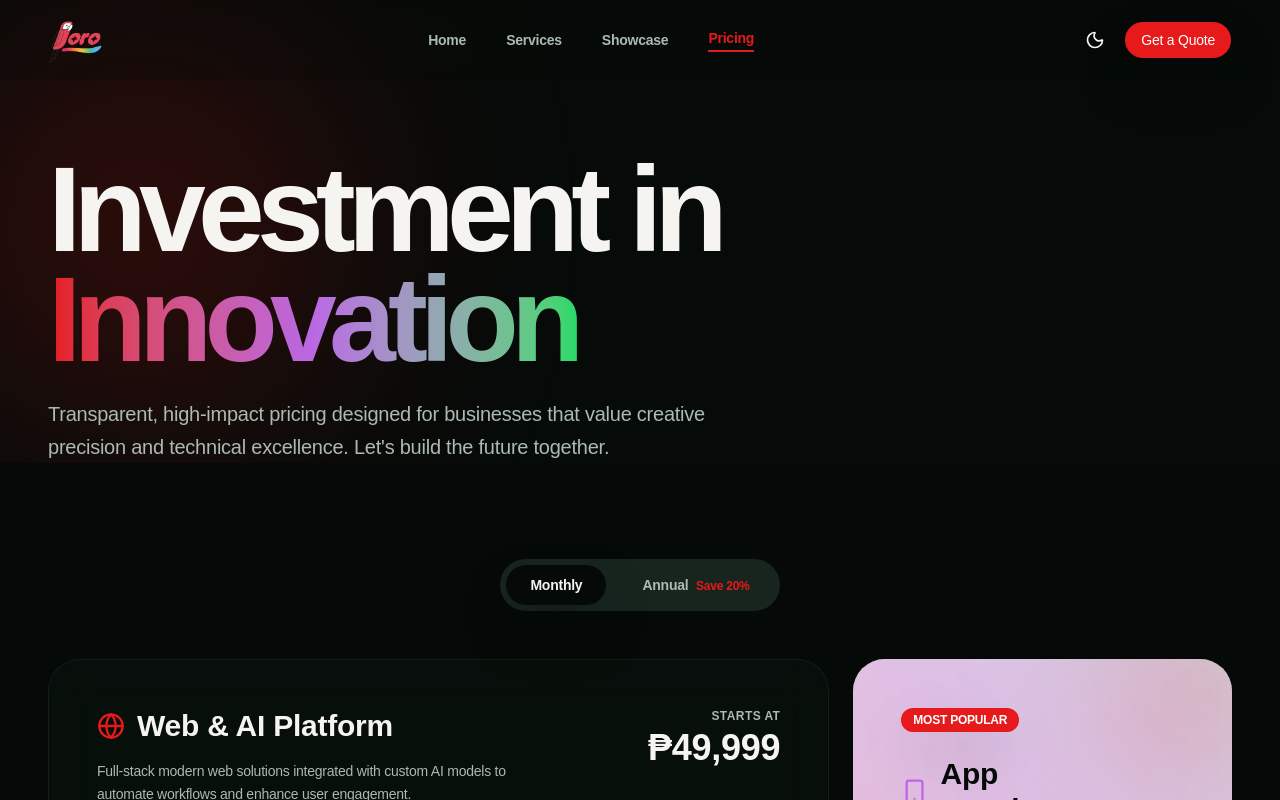
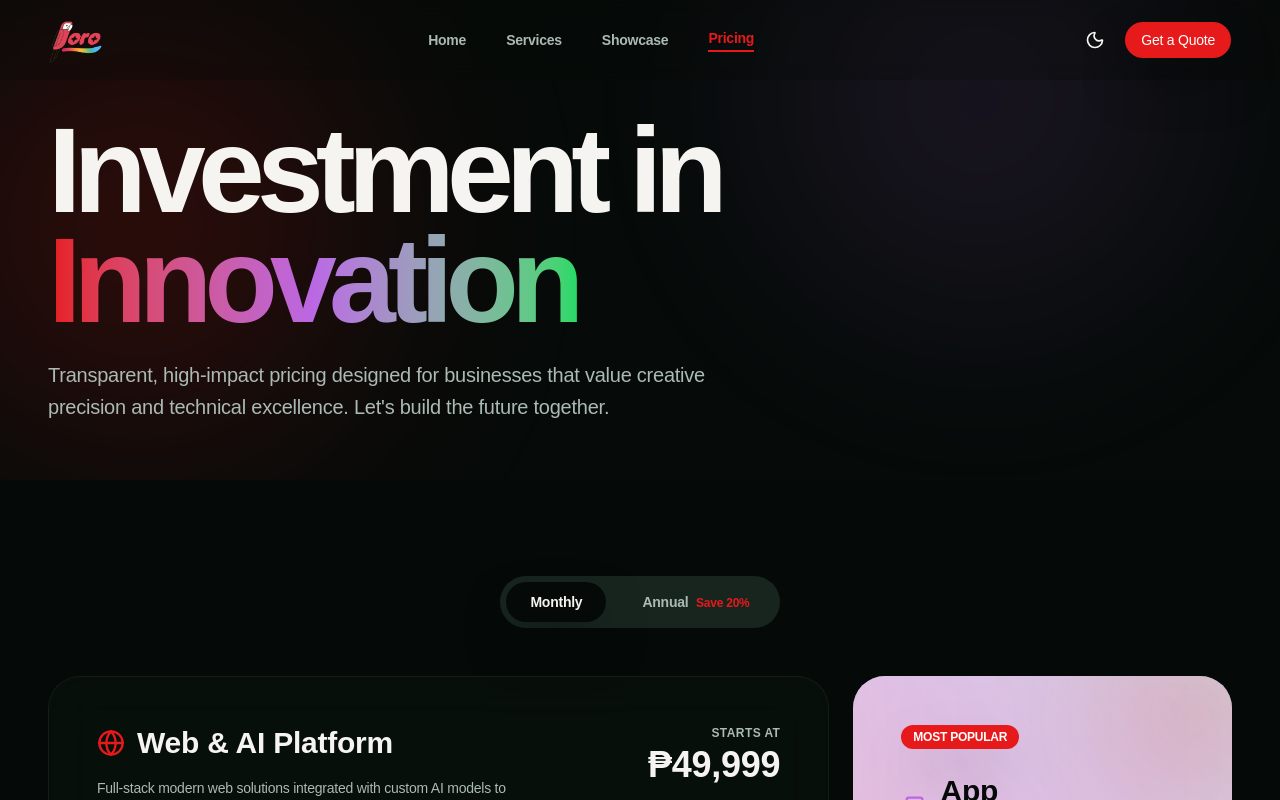
Before and after one commit to WUIX69/loro-labs, a Next.js app: page /pricing in a window 1280 px wide. Shown: the top 800 px of the page. Built offline with nearby package versions, Linux system fonts and the light colour scheme; a web font is replaced by a local one.

Commit message:
fix: resolve services GSAP transition conflict, fix pricing hero bg, drop unused export

```diff
--- a/src/features/pricing/components/pricing-hero.tsx
+++ b/src/features/pricing/components/pricing-hero.tsx
@@ -10,12 +10,16 @@ export function PricingHero() {
   return (
     <section
       ref={containerRef}
-      className="relative overflow-hidden px-4 md:px-12 max-w-7xl mx-auto mb-24 pt-24"
+      className="relative overflow-hidden min-h-[60vh] flex items-center bg-background px-4 md:px-12 max-w-7xl mx-auto mb-24"
     >
       <NoiseOverlay opacity={0.15} />
 
       <div
         className="absolute top-20 -left-20 w-96 h-96 bg-destructive rounded-full blur-[120px] opacity-20 animate-[blob-float_23s_ease-in-out_infinite]"
+        aria-hidden="true"
+      />
+      <div
+        className="absolute bottom-40 right-10 w-[30rem] h-[30rem] bg-chart-4 rounded-full blur-[120px] opacity-10 animate-[blob-float_19s_ease-in-out_infinite_reverse]"
         aria-hidden="true"
       />
 
--- a/src/features/services/components/services-ai.tsx
+++ b/src/features/services/components/services-ai.tsx
@@ -23,7 +23,7 @@ export function ServicesAi() {
       <div ref={containerRef} className="max-w-7xl mx-auto px-4 md:px-12 relative z-10">
         <div className="lg:grid lg:grid-cols-2 lg:gap-16 items-center">
 
-          <div data-reveal className="mb-12 lg:mb-0 rounded-[32px] overflow-hidden shadow-2xl relative group ring-1 ring-border/50 transition-all duration-700 hover:shadow-[var(--chart-2)]/20 hover:shadow-[0_0_60px_-15px]">
+          <div data-reveal className="mb-12 lg:mb-0 rounded-[32px] overflow-hidden shadow-2xl relative group ring-1 ring-border/50 transition-shadow duration-700 hover:shadow-[var(--chart-2)]/20 hover:shadow-[0_0_60px_-15px]">
             <div className="w-full h-[500px] relative">
               <Image
                 src={AI_IMG}
--- a/src/features/services/components/services-consulting.tsx
+++ b/src/features/services/components/services-consulting.tsx
@@ -45,7 +45,7 @@ export function ServicesConsulting() {
           </div>
 
           <div data-reveal className="w-full">
-            <div className="rounded-[32px] overflow-hidden shadow-2xl relative group ring-1 ring-border/50 transition-all duration-700 hover:shadow-[var(--chart-4)]/20 hover:shadow-[0_0_60px_-15px]">
+            <div className="rounded-[32px] overflow-hidden shadow-2xl relative group ring-1 ring-border/50 transition-shadow duration-700 hover:shadow-[var(--chart-4)]/20 hover:shadow-[0_0_60px_-15px]">
               <div className="w-full h-[500px] relative">
                 <Image
                   src={CONSULTING_IMG}
--- a/src/features/services/components/services-web-app.tsx
+++ b/src/features/services/components/services-web-app.tsx
@@ -23,7 +23,7 @@ export function ServicesWebApp() {
       <div ref={containerRef} className="max-w-7xl mx-auto px-4 md:px-12 relative z-10">
         <div className="lg:grid lg:grid-cols-2 lg:gap-16 items-center">
 
-          <div data-reveal className="mb-12 lg:mb-0 rounded-[32px] overflow-hidden shadow-2xl relative group ring-1 ring-border/50 transition-all duration-700 hover:shadow-destructive/20 hover:shadow-[0_0_60px_-15px]">
+          <div data-reveal className="mb-12 lg:mb-0 rounded-[32px] overflow-hidden shadow-2xl relative group ring-1 ring-border/50 transition-shadow duration-700 hover:shadow-destructive/20 hover:shadow-[0_0_60px_-15px]">
             <div className="absolute inset-0 bg-destructive/20 mix-blend-multiply group-hover:bg-transparent transition-all duration-500 z-10"></div>
             <div className="w-full h-[500px] relative transition-all duration-700 ease-in-out">
               <Image
--- a/src/hooks/use-scroll.ts
+++ b/src/hooks/use-scroll.ts
@@ -5,7 +5,7 @@ import { useState, useEffect } from "react"
  * Returns the current window.pageYOffset, updating on every scroll frame.
  * Passive listener — does not block scrolling.
  */
-export function useScrollY(): number {
+function useScrollY(): number {
   const [scrollY, setScrollY] = useState(0)
 
   useEffect(() => {
```
